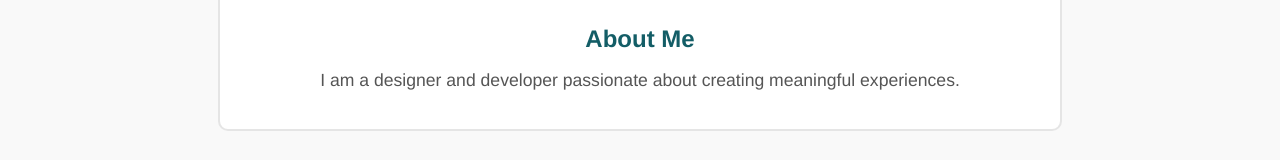
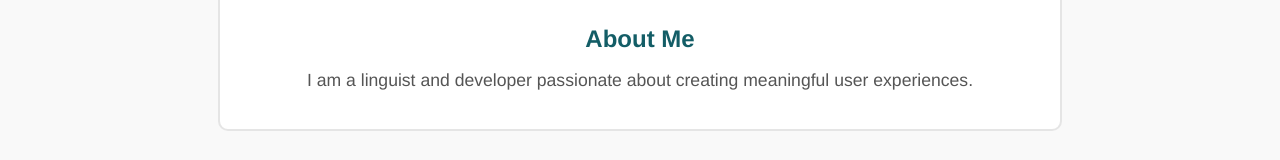
Before and after one commit to cdevila/my-portfolio, a plain HTML site: page index.html in a window 1280 px wide. Shown: the part 686-846 px from the top of the page. Drawn offline with Linux system fonts and the light colour scheme.

Commit message:
HTML About Me change

```diff
--- a/index.html
+++ b/index.html
@@ -37,7 +37,7 @@
     <!-- About Me Section -->
     <div class="about">
         <h2>About Me</h2>
-        <p>I am a designer and developer passionate about creating meaningful experiences.</p>
+        <p>I am a linguist and developer passionate about creating meaningful user experiences.</p>
     </div>
 </body>
 </html>
```
